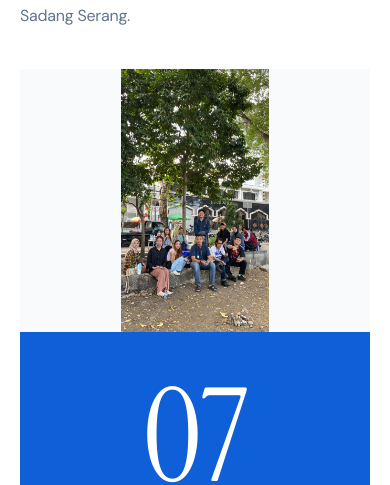
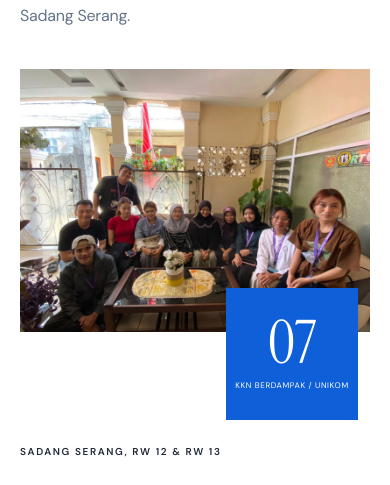
Before and after one commit to bilalll7/kkn-kelompok7, a Next.js app: page /tentang in a window 390 px wide. Shown: the part 406-891 px from the top of the page. Built offline with nearby package versions, Linux system fonts and the light colour scheme; no server answers.

Commit message:
Adjust About section landscape photo composition

```diff
--- a/src/app/globals.css
+++ b/src/app/globals.css
@@ -240,7 +240,7 @@ select {
   border-radius: 0;
 }
 :focus-visible {
-  outline: 2px solid #9e652f;
+  outline: 2px solid var(--brand-primary);
   outline-offset: 5px;
 }
 button:focus-visible,
@@ -2400,11 +2400,21 @@ textarea::placeholder {
   padding-block: 32px 64px;
   border-bottom: 1px solid var(--line);
 }
+.team-visual {
+  position: relative;
+  min-width: 0;
+  width: 100%;
+}
+.team-photo {
+  width: 100%;
+  aspect-ratio: 4 / 3;
+}
 .team-mark {
   background: var(--green);
   color: var(--bg);
   text-align: center;
   padding: 40px 16px;
+  min-width: 0;
   font:
     160px/1 var(--font-editorial),
     Georgia,
@@ -2611,7 +2621,30 @@ textarea::placeholder {
     padding-top: 0;
   }
   .team-mark {
-    font-size: 130px;
+    position: absolute;
+    right: 12px;
+    bottom: -88px;
+    width: 132px;
+    height: 132px;
+    padding: 12px 8px;
+    display: flex;
+    flex-direction: column;
+    align-items: center;
+    justify-content: center;
+    font-size: 60px;
+  }
+  .team-mark strong {
+    font: inherit;
+    line-height: .9;
+  }
+  .team-mark span {
+    font-size: 8px;
+    line-height: 1.4;
+    letter-spacing: .08em;
+    margin-top: 10px;
+  }
+  .team-introduction > div:last-child {
+    padding-top: 80px;
   }
   .team-principles li {
     grid-template-columns: 28px 1fr;
--- a/src/app/tentang/page.tsx
+++ b/src/app/tentang/page.tsx
@@ -17,10 +17,17 @@ export default function AboutPage() {
     <>
       <PageHeader {...pageContent.about} />
       <div className="wrap">
-        <Photo image={images.nature} />
         <section className="team-introduction">
-          <div className="team-mark" aria-hidden="true">
-            07<span>KKN BERDAMPAK / UNIKOM</span>
+          <div className="team-visual">
+            <Photo
+              image={{ ...images.community, fit: "cover", position: "center" }}
+              className="team-photo"
+              sizes="(max-width: 767px) 100vw, 40vw"
+            />
+            <div className="team-mark" aria-hidden="true">
+              <strong>{site.group.replace("Kelompok ", "").padStart(2, "0")}</strong>
+              <span>KKN BERDAMPAK / UNIKOM</span>
+            </div>
           </div>
           <div>
             <SectionLabel>{site.location}</SectionLabel>
```
